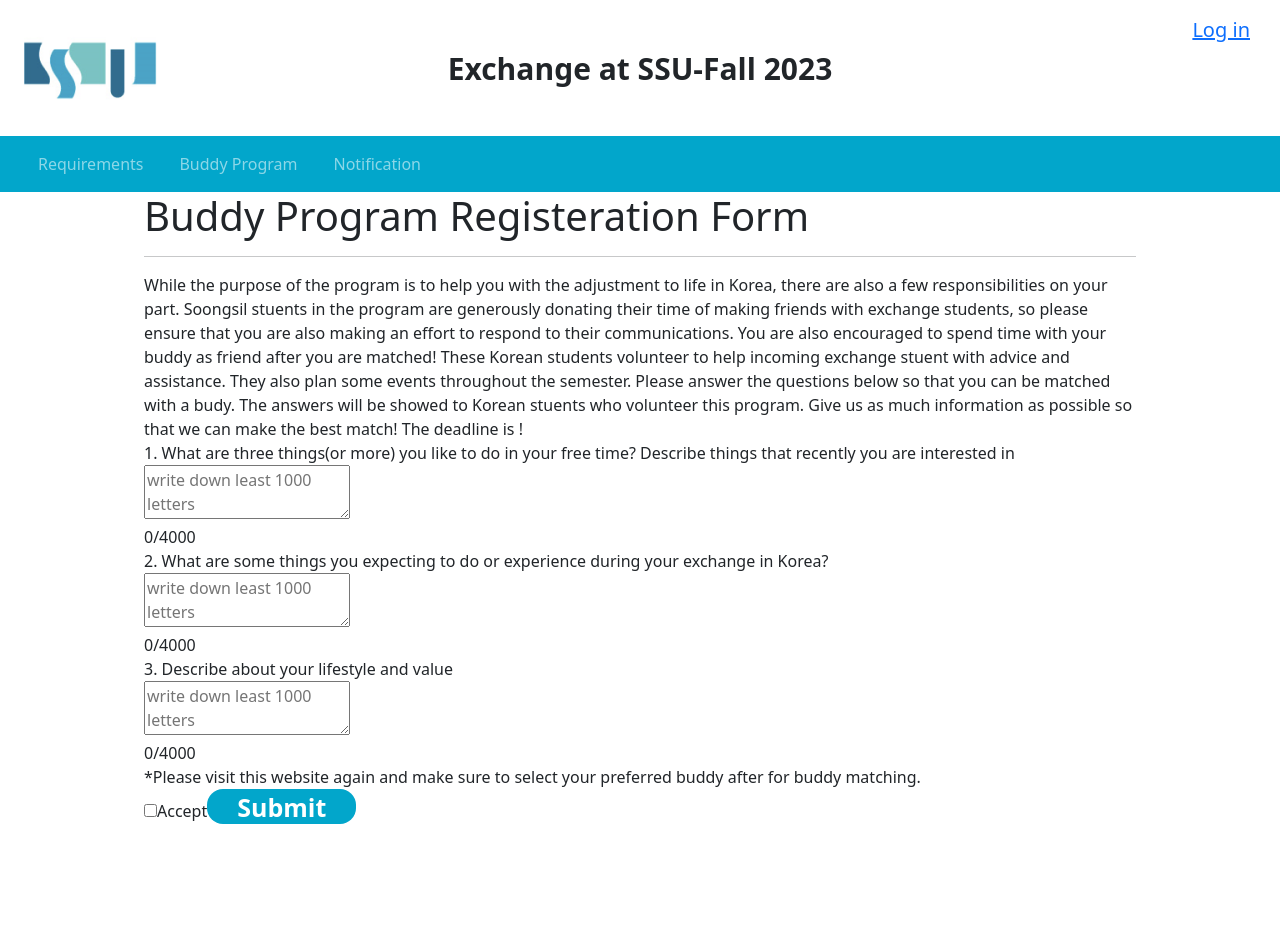
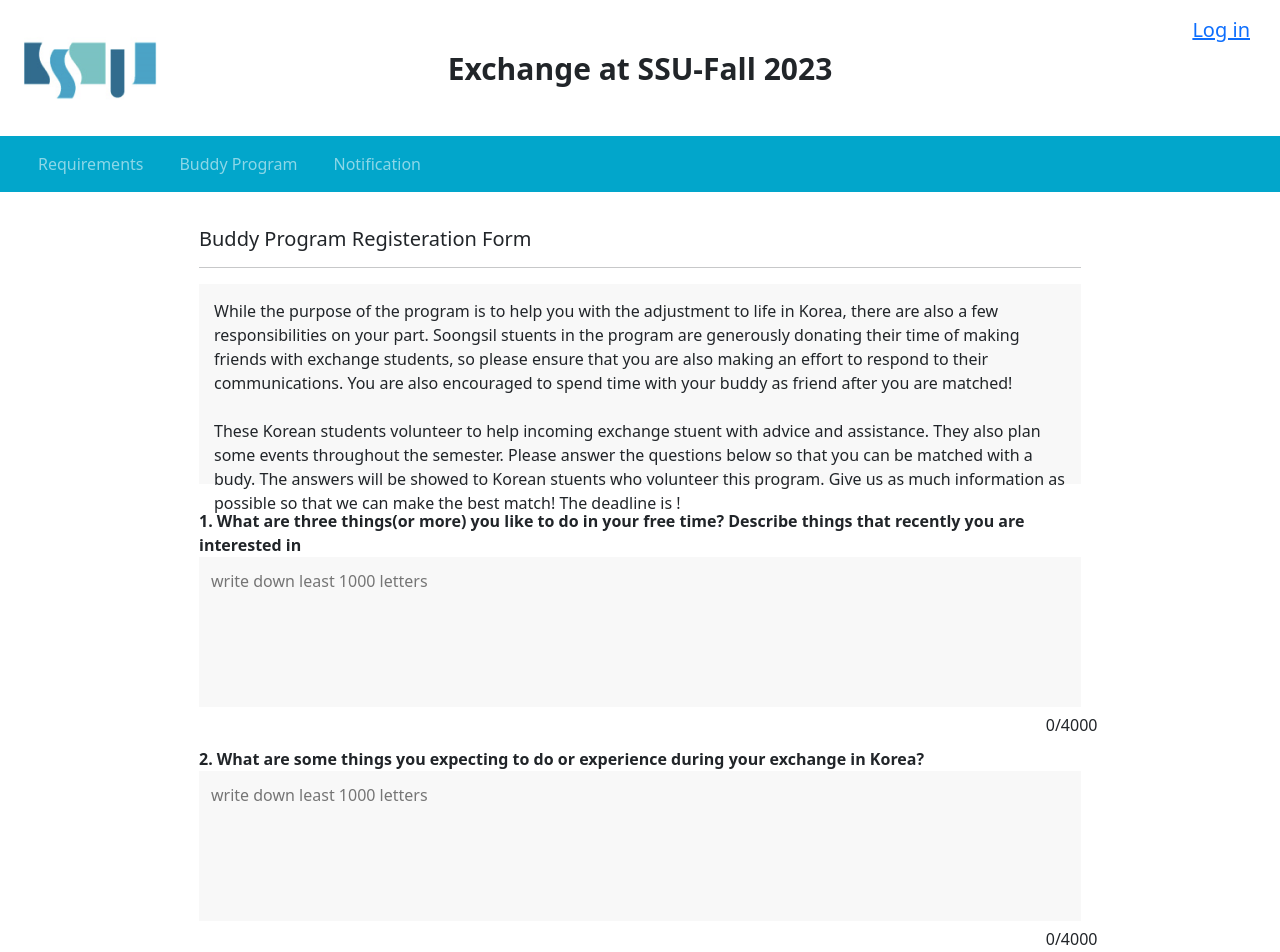
Before and after one commit to SSUlay-R/SSUlay-frontend, a React (Create React App) app in the folder ssulay-front/: page /buddyform in a window 1280 px wide. Shown: the top 952 px of the page. Built offline with nearby package versions, Linux system fonts and the light colour scheme.

Commit message:
Design: buddyform css 적용 완

```diff
--- /dev/null
+++ b/ssulay-front/src/components/BuddyForm.css
@@ -0,0 +1,50 @@
+.buddy-page-container{
+  margin:55px;
+  margin-top:35px;
+  font-size:16px;
+}
+.buddy-page-title{
+  font-size:20px;
+  font-weight: 500;
+}
+.explain-box{
+  background-color:#F8F8F8;
+  padding:15px;
+  height:200px;
+}
+.buddy-form{
+  display:flex;
+  flex-direction: column;
+  justify-content:space-around;
+  height:80vh;
+  margin-top:15px;
+}
+.question-container{
+  width:100%;
+  margin-top:10px;
+}
+.buddy-form-question{
+  font-weight: bolder;
+}
+.question-container > textarea {
+  resize:none;
+  width:100%;
+  height:150px;
+  background-color: #F8F8F8;
+  border: 1px #E9E9E9;
+  padding:12px;
+}
+.char-count{
+  margin-left:96%;
+}
+.notification{
+  align-self:center;
+}
+.buddy-form > label{
+  align-self:self-end;
+  margin-right:23%;
+  margin-bottom:30px;
+}
+.checkbox{
+  margin-right:10px;
+}
--- a/ssulay-front/src/components/BuddyForm.jsx
+++ b/ssulay-front/src/components/BuddyForm.jsx
@@ -1,5 +1,5 @@
 import React,{useState} from 'react'
-
+import './BuddyForm.css';
 export default function BuddyForm(props) {
   const[answer_1, setAnswer_1]=useState('');
   const[answer_2, setAnswer_2]= useState('');
@@ -22,7 +22,7 @@ export default function BuddyForm(props) {
         <hr/>
         <div className="explain-box">
         While the purpose of the program is to help you with the adjustment to life in Korea, there are also a few responsibilities on your part. Soongsil stuents in the program are generously donating their time of making friends with exchange students, so please ensure that you are also making an effort to respond to their communications. You are also encouraged to spend time with your buddy as friend after you are matched!
-These Korean students volunteer to help incoming exchange stuent with advice and assistance. They also plan some events throughout the semester.
+<br/><br/>These Korean students volunteer to help incoming exchange stuent with advice and assistance. They also plan some events throughout the semester.
 Please answer the questions below so that you can be matched with a budy. The answers will be showed to Korean stuents who volunteer this program. Give us as much information as possible so that we can make the best match!
 The deadline is {props.date}!
         </div>
@@ -55,7 +55,7 @@ The deadline is {props.date}!
             *Please visit this website again and make sure to select your preferred buddy after {props.date} for buddy matching.
           </div>
           <label>
-            <input type="checkbox"/>
+            <input className="checkbox" type="checkbox"/>
             Accept
           </label>
           <button className="submit-btn" type="submit">Submit</button>
```
